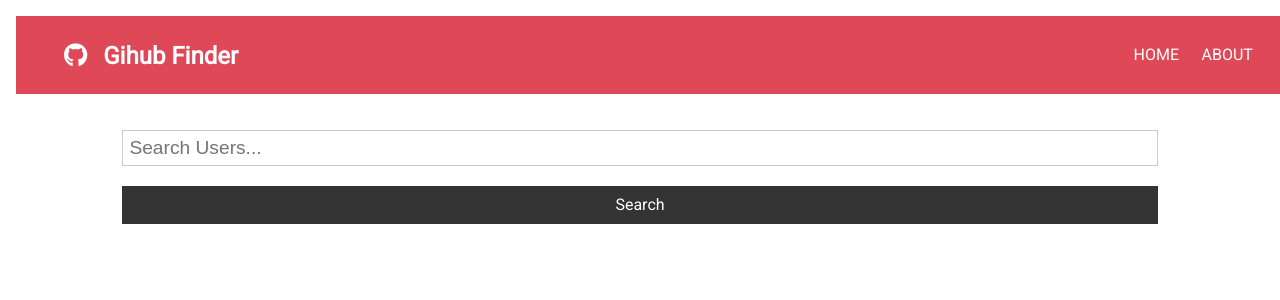
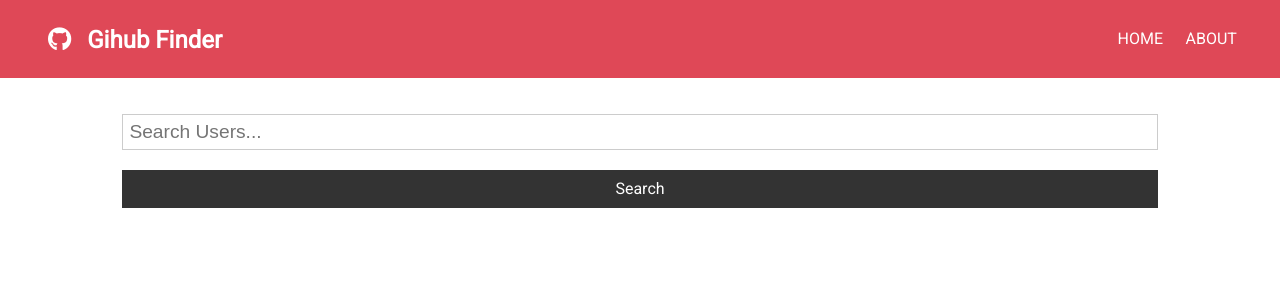
Before and after one commit to JasJohn3/github-finder, a React (Create React App) app: page / in a window 1280 px wide. Shown: the top 300 px of the page. Built offline with nearby package versions, Linux system fonts and the light colour scheme.

Commit message:
Navbar UI adjustment

```diff
--- a/src/components/layout/Navbar.js
+++ b/src/components/layout/Navbar.js
@@ -4,7 +4,7 @@ import { Link } from "react-router-dom";
 
 const Navbar = ({ icon, title }) => {
   return (
-    <nav className="navbar bg-primary m-1">
+    <nav className="navbar bg-primary">
       <h1>
         <i className={icon} />
         {title}
```
